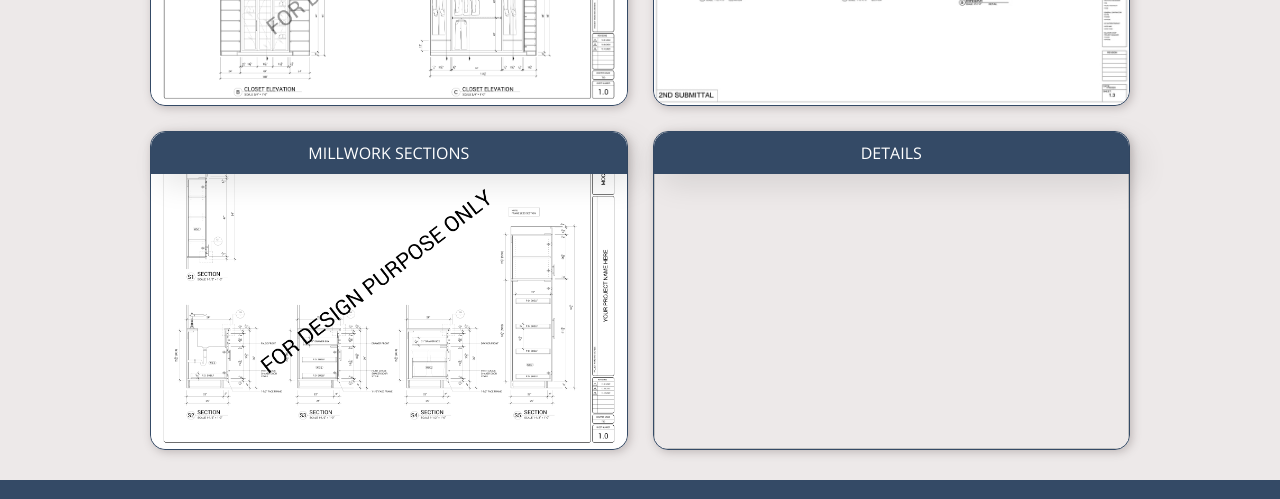
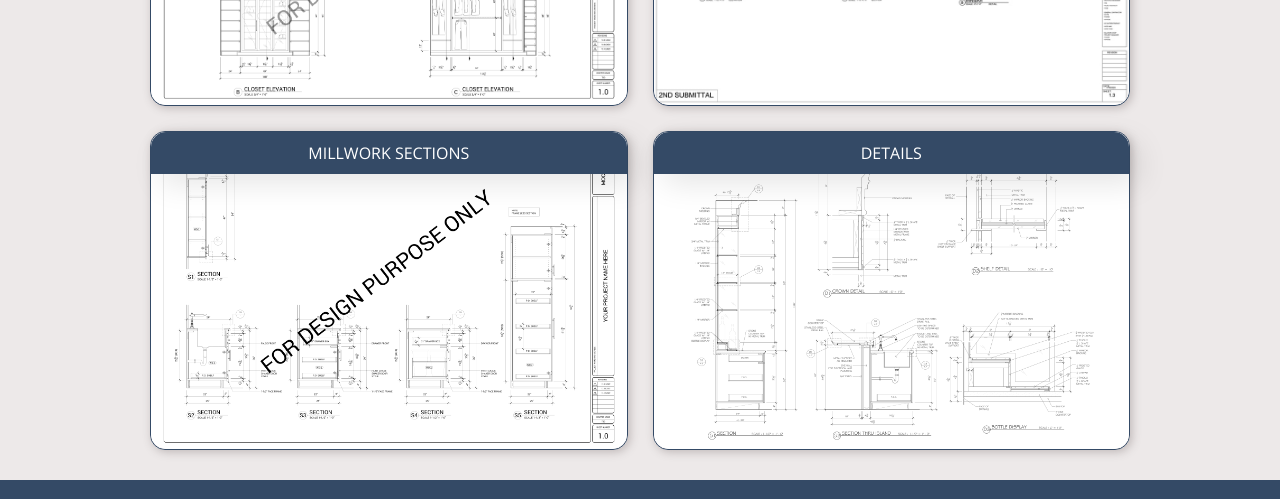
Before and after one commit to ferryrod1989/mockupideas-website, a plain HTML site: page index.html in a window 1280 px wide. Shown: the part 2220-2719 px from the top of the page. Drawn offline with nearby package versions, Linux system fonts and the light colour scheme.

Commit message:
Update index.html

```diff
--- a/index.html
+++ b/index.html
@@ -490,7 +490,7 @@
           </div>
 
           <div class="container3-image">
-            <img src="drawings/drawing3.jpg" class="drawing-sample1">
+            <img src="drawings/drawing3.png" class="drawing-sample1">
             <div class="tooltip">
               <p>DETAILS</p>
             </div>
```
